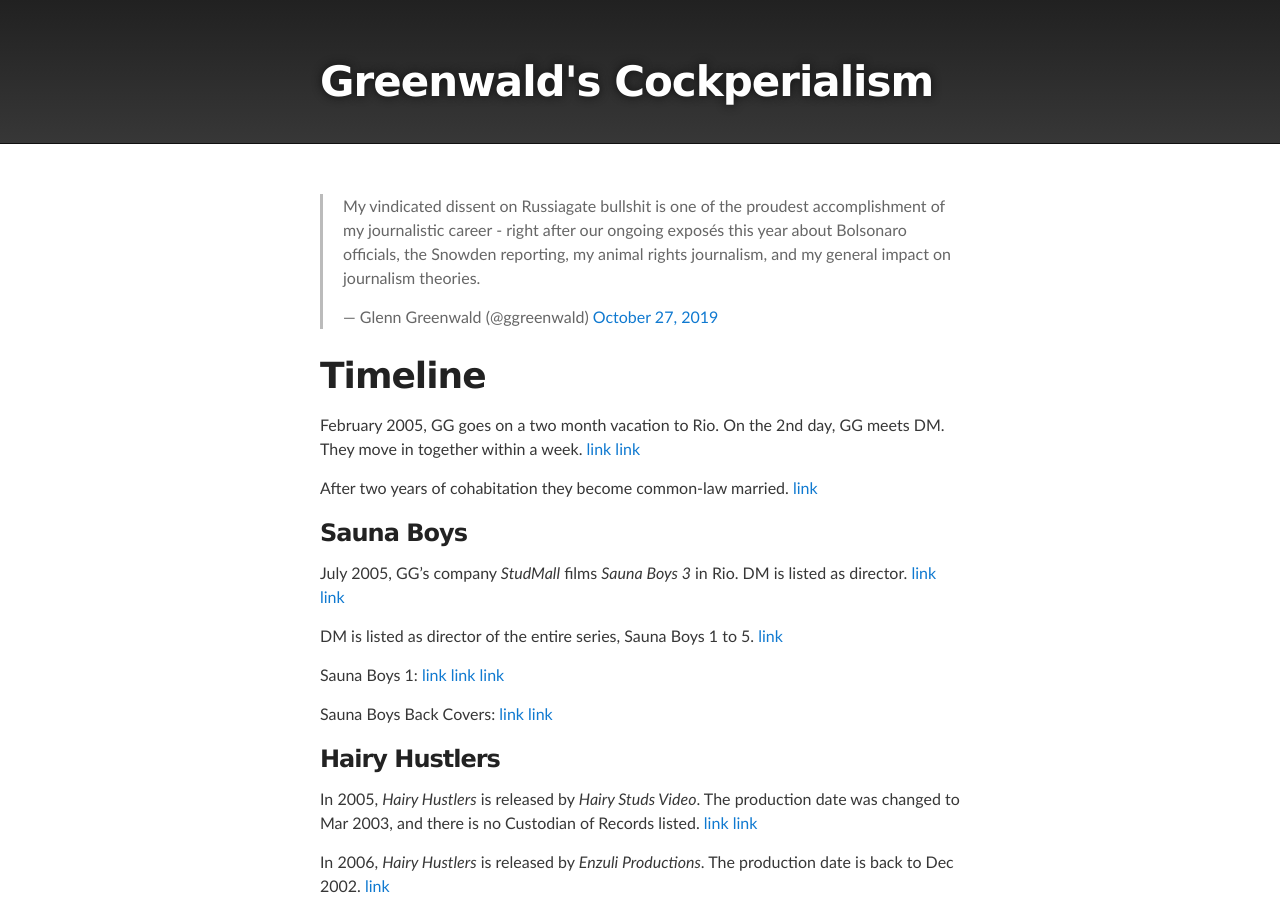
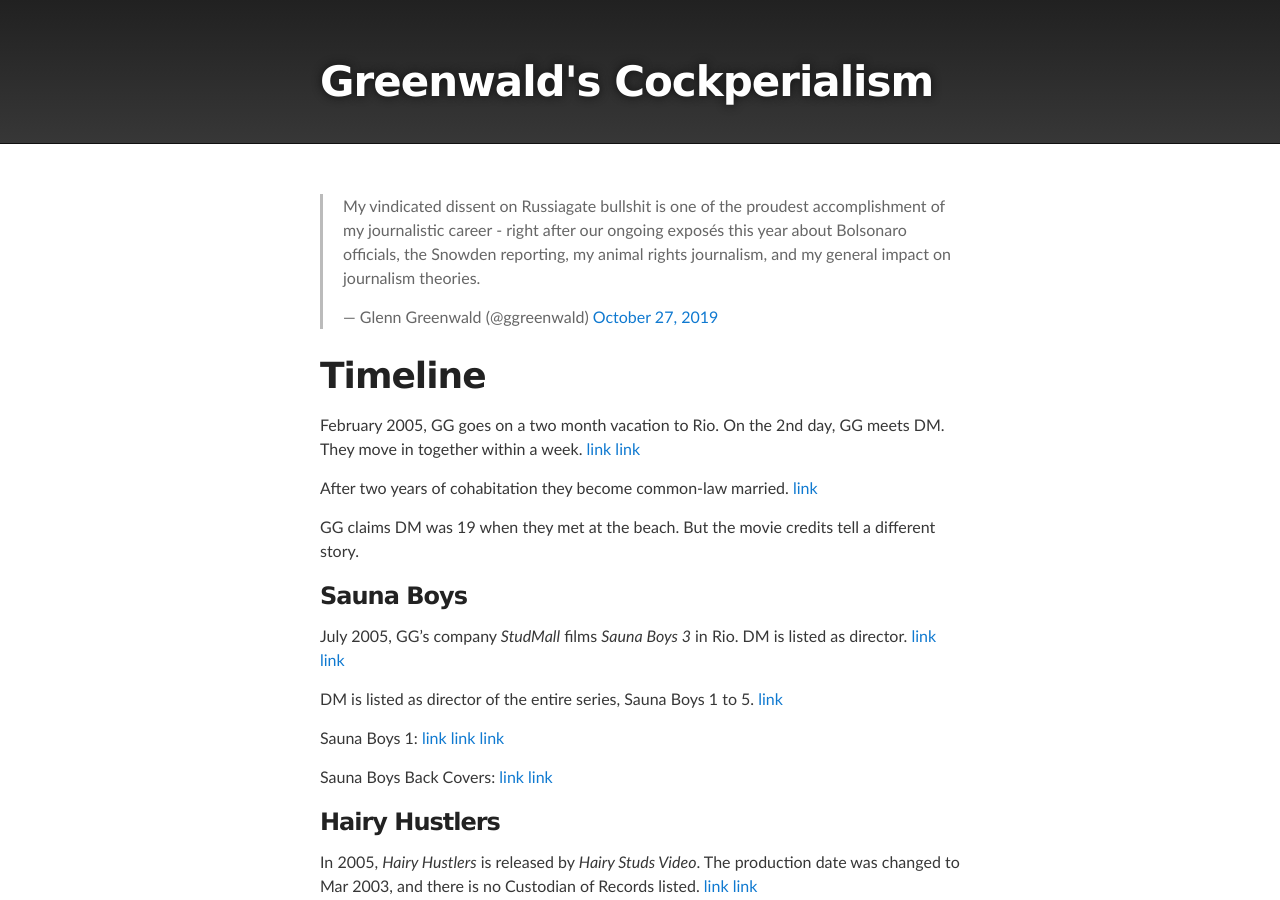
Before and after one commit to masternotions/masternotions.github.io, a Jekyll site: the page built from index.md, in a window 1280 px wide and 900 px high. Built offline with Jekyll 4.4.1, drawn with Linux system fonts in a browser that asks for light colours; comment, search, counter and statistics services are not loaded.

Commit message:
Update index.md

```diff
--- a/index.md
+++ b/index.md
@@ -13,6 +13,8 @@ February 2005, GG goes on a two month vacation to Rio. On the 2nd day, GG meets
 
 After two years of cohabitation they become common-law married.
 [link](https://twitter.com/AlanVRK/status/1298323770743152640)
+
+GG claims DM was 19 when they met at the beach. But the movie credits tell a different story.
 
 ## Sauna Boys
 
```
